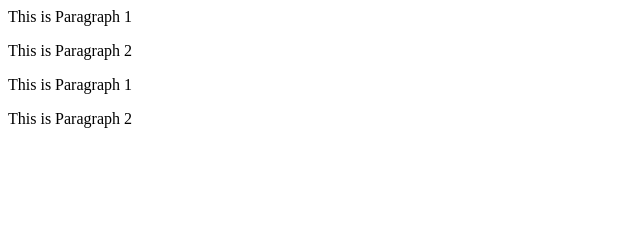
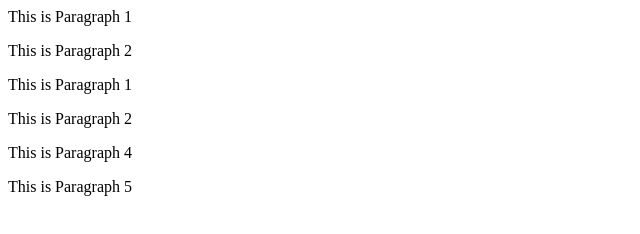
Before and after one commit to bd040923/ProjectX, a plain HTML site: page index.html in a window 1280 px wide. Shown: the whole page, without its empty margins (0-640 px from the left). Drawn offline with Linux system fonts and the light colour scheme.

Commit message:
user y changes

```diff
--- a/index.html
+++ b/index.html
@@ -13,3 +13,11 @@
 <p>
     This is Paragraph 2
 </p>
+
+<p>
+    This is Paragraph 4
+</p>
+
+<p>
+    This is Paragraph 5
+</p>
```
